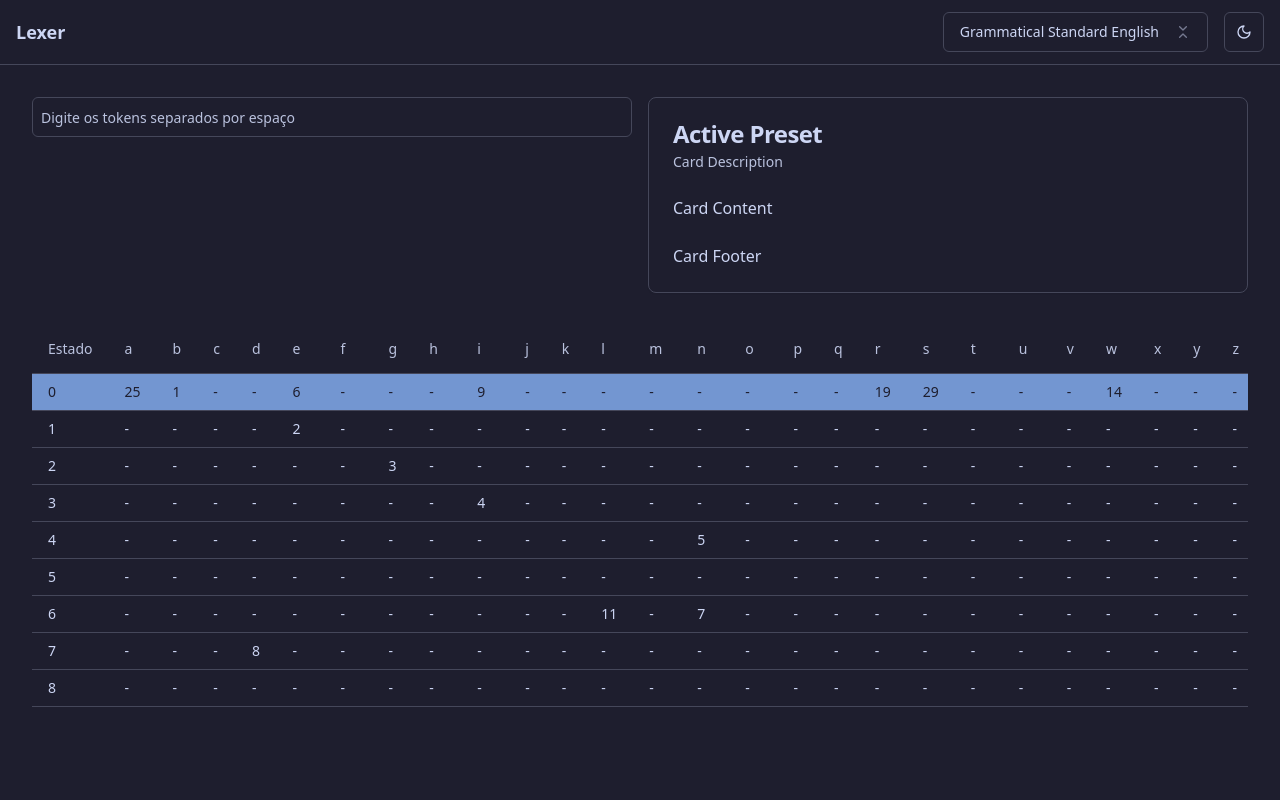
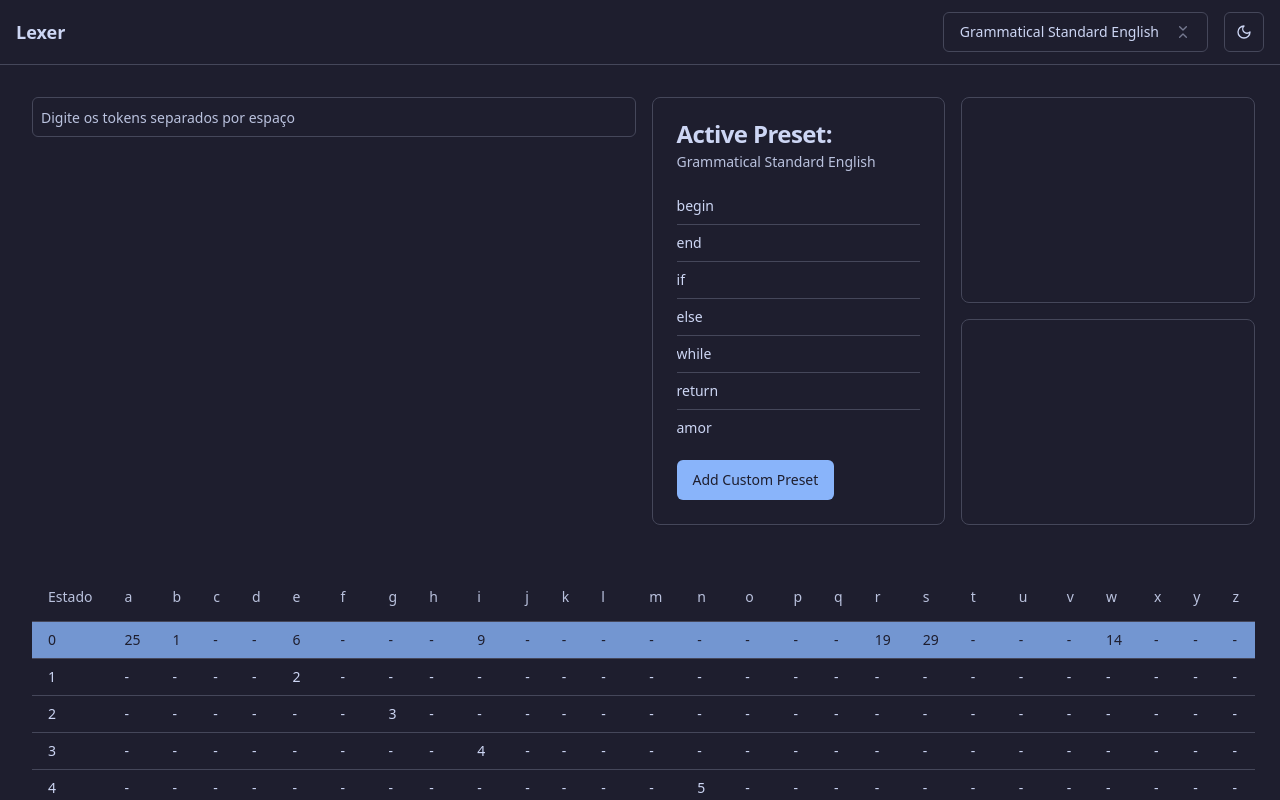
Before and after one commit to FelipeMalacarne/lexer, a React (Vite) app: page / in a window 1280 px wide. Shown: the top 800 px of the page. Built offline with nearby package versions, Linux system fonts and the light colour scheme.

Commit message:
UI updates

```diff
--- /dev/null
+++ b/src/components/active-preset-card.tsx
@@ -0,0 +1,43 @@
+import { usePresets } from "@/providers/preset-provider";
+import {
+  Card,
+  CardContent,
+  CardDescription,
+  CardFooter,
+  CardHeader,
+  CardTitle,
+} from "./ui/card";
+import { ScrollArea } from "./ui/scroll-area";
+import { Separator } from "./ui/separator";
+import { Button } from "./ui/button";
+
+export function ActivePresetCard() {
+  const { selectedPreset } = usePresets();
+  return (
+    <Card>
+      <CardHeader>
+        <CardTitle>Active Preset:</CardTitle>
+        <CardDescription>{selectedPreset.name}</CardDescription>
+      </CardHeader>
+      <CardContent>
+        <ScrollArea className="h-60">
+            {/* <h4 className="mb-4 text-sm font-medium leading-none">Tokens</h4> */}
+            {selectedPreset.tokens.map((token) => (
+              <>
+                <div key={token} className="text-sm">
+                  {token}
+                </div>
+                <Separator className="my-2" />
+              </>
+            ))}
+        </ScrollArea>
+
+      </CardContent>
+      <CardFooter>
+      <Button>
+        Add Custom Preset
+      </Button>
+      </CardFooter>
+    </Card>
+  );
+}
--- a/src/components/lexer-component.tsx
+++ b/src/components/lexer-component.tsx
@@ -1,8 +1,8 @@
 // src/components/Lexer/LexerComponent.tsx
 
-import React, { useState, useEffect} from "react";
+import React, { useState, useEffect } from "react";
 import { Lexer } from "@/lib/lexer";
-import {  INITIAL_STATE,  State } from "@/lib/automaton";
+import { INITIAL_STATE, State } from "@/lib/automaton";
 import { Input } from "./ui/input";
 import LexerResults from "./lexer-results";
 import TransitionMatrix from "./transition-matrix";
@@ -15,14 +15,13 @@ import {
   CardTitle,
 } from "./ui/card";
 import { usePresets } from "@/providers/preset-provider";
+import { ActivePresetCard } from "./active-preset-card";
 
 const LexerComponent: React.FC = () => {
   const { selectedPreset } = usePresets();
   const [input, setInput] = useState<string>("");
   const [results, setResults] = useState<string[]>([]);
-  const [lexer, setLexer] = useState<Lexer>(
-    new Lexer(selectedPreset.tokens)
-  );
+  const [lexer, setLexer] = useState<Lexer>(new Lexer(selectedPreset.tokens));
   const [transitionMatrix, setTransitionMatrix] = useState<{
     [key: number]: { [symbol: string]: number };
   }>({});
@@ -77,9 +76,9 @@ const LexerComponent: React.FC = () => {
   };
 
   return (
-    <div className="p-4">
-
+    <div className="p-4 w-full grid grid-rows-2 gap-4">
       <div className="grid grid-cols-2 gap-4">
+        <div className="flex flex-col">
           <Input
             type="text"
             value={input}
@@ -88,29 +87,29 @@ const LexerComponent: React.FC = () => {
             className="border p-2 w-full mb-4"
           />
 
-        <Card>
-          <CardHeader>
-            <CardTitle>Active Preset</CardTitle>
-            <CardDescription>Card Description</CardDescription>
-          </CardHeader>
-          <CardContent>
-            <p>Card Content</p>
-          </CardContent>
-          <CardFooter>
-            <p>Card Footer</p>
-          </CardFooter>
-        </Card>
+          <div className="flex-grow  max-h-80">
+            <LexerResults results={results} />
+          </div>
         </div>
 
-      {/* Resultados do Lexer */}
-      <LexerResults results={results} />
+        <div className="grid grid-cols-2 gap-4">
+          <ActivePresetCard />
 
-      {/* Matriz de Transições */}
+          <div className="grid grid-cols-1 gap-4">
+            <Card></Card>
+
+            <Card></Card>
+          </div>
+        </div>
+      </div>
+
+      <div className="h-1/2">
         <TransitionMatrix
           transitionMatrix={transitionMatrix}
           currentState={currentState}
         />
       </div>
+    </div>
   );
 };
 
--- a/src/components/lexer-results.tsx
+++ b/src/components/lexer-results.tsx
@@ -1,21 +1,29 @@
 import React from 'react';
+import { ScrollArea } from './ui/scroll-area';
+import { Separator } from './ui/separator';
 
 interface LexerResultsProps {
   results: string[];
 }
 
 const LexerResults: React.FC<LexerResultsProps> = ({ results }) => {
+  console.log(results);
   return (
-    <div className="mt-4">
+    <ScrollArea className="h-full max-h-screen overflow-y-auto">
       {results.map((result, index) => (
+        <>
         <p
           key={index}
           className={result.includes('Reconhecido') ? 'text-green-600' : 'text-red-600'}
         >
           {result}
         </p>
+
+        <Separator className="my-2" />
+
+        </>
       ))}
-    </div>
+    </ScrollArea>
   );
 };
 
```
Also changed, not shown: src/components/transition-matrix.tsx (line endings or trailing spaces). Lines whose indentation alone changed are shown as unchanged.
